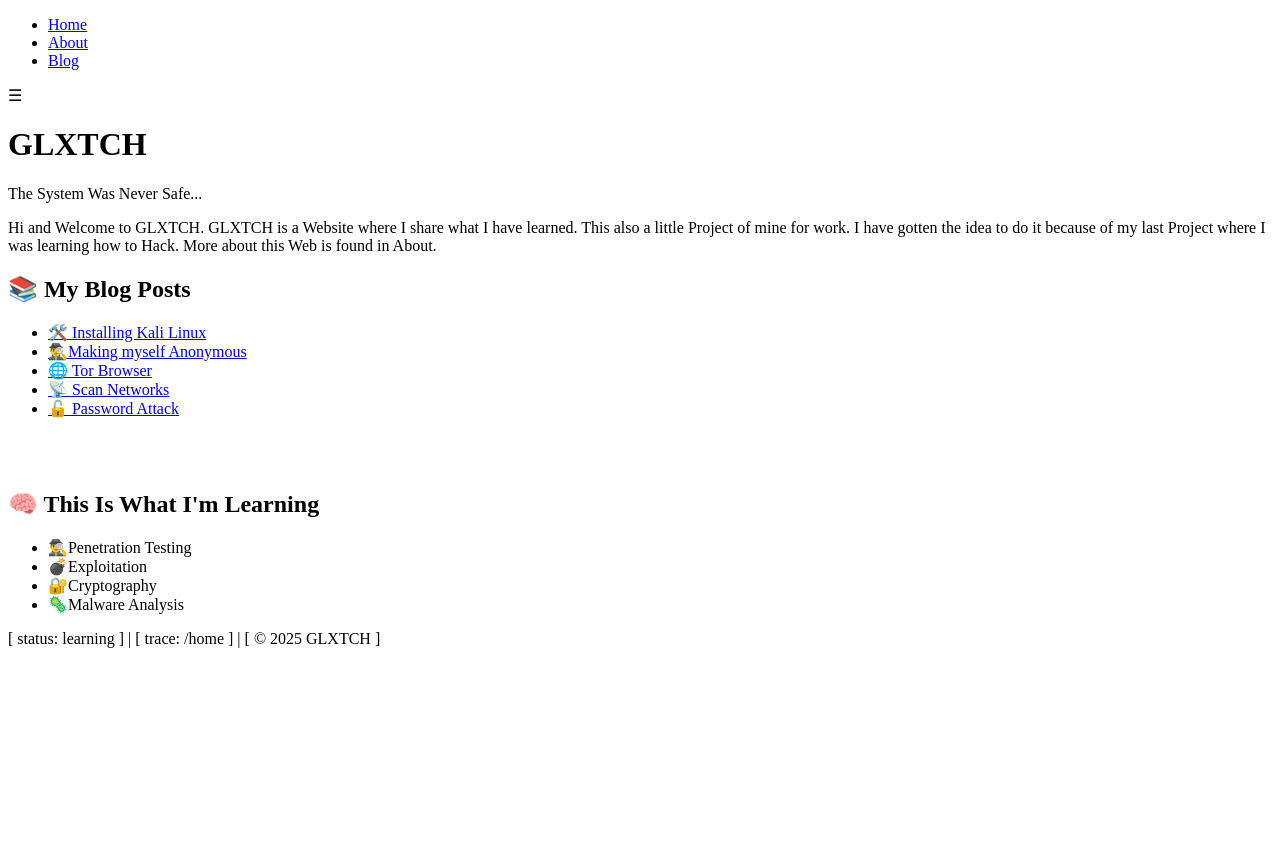
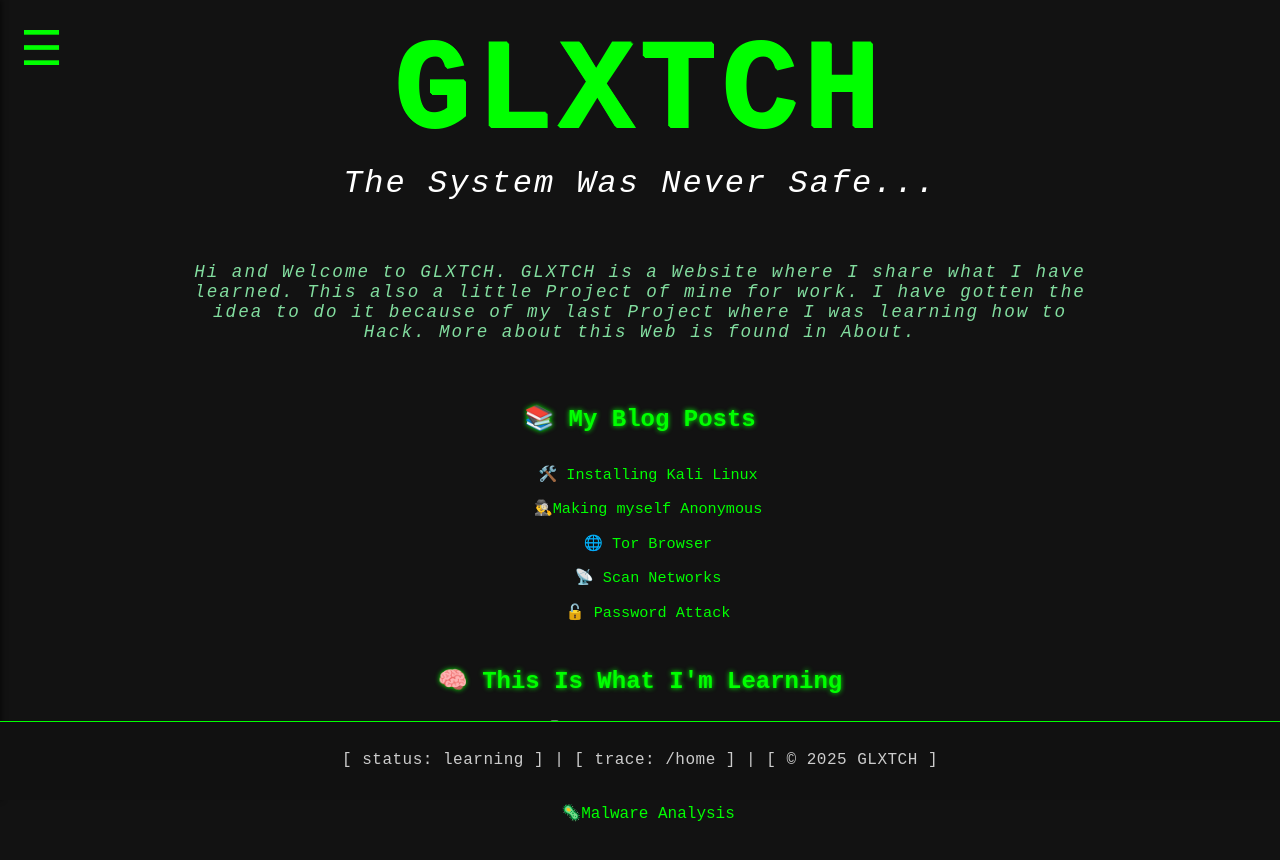
Before and after one commit to hacker5ele/GLXTCH, a plain HTML site: page index.html in a window 1280 px wide. Before the commit the page ends 800 px from the top, so only its background shows below. Drawn offline with Linux system fonts and the light colour scheme.

Commit message:
readd css file

```diff
--- /dev/null
+++ b/Style.css
@@ -0,0 +1,311 @@
+/* Global reset */
+* {
+    margin: 0;
+    padding: 0;
+    box-sizing: border-box;
+}
+
+/* Body settings */
+body {
+    background-color: #121212;
+    color: #c2d6c2;
+    font-family: 'Courier New', Courier, monospace;
+    display: flex;
+    justify-content: flex-start; /* Align content to the left */
+    align-items: flex-start; /* Align content to the top */
+    min-height: 100vh;
+    text-align: center;
+}
+
+/* Sidebar settings (Initially hidden) */
+.sidebar {
+    position: fixed;
+    top: 0;
+    left: -250px; /* Sidebar off-screen initially */
+    width: 250px;
+    height: 100%;
+    background-color: #1a1a1a;
+    display: flex;
+    flex-direction: column;
+    justify-content: flex-start;
+    align-items: center;
+    padding-top: 20px;
+    box-shadow: 2px 0 5px rgba(0, 0, 0, 0.5);
+    transition: left 0.3s ease; /* Smooth transition */
+}
+
+.sidebar.open {
+    left: 0; /* Move the sidebar into view */
+}
+
+.sidebar ul {
+    list-style: none;
+    width: 100%;
+    padding: 0;
+    margin-top: 50px;
+}
+
+.sidebar ul li {
+    width: 100%;
+    padding: 15px 0;
+    text-align: center;
+    transition: background-color 0.3s ease;
+}
+
+.sidebar ul li:hover {
+    background-color: #333333;
+}
+
+.sidebar ul li a {
+    color: #00FF00;
+    font-size: 1.5rem;
+    text-decoration: none;
+    text-transform: uppercase;
+}
+
+/* Menu icon (for opening sidebar) */
+.menu-icon {
+    font-size: 3rem;
+    color: #00FF00;
+    position: absolute;
+    top: 20px;
+    left: 20px;
+    cursor: pointer;
+}
+
+/* Main content container */
+.container {
+    display: flex;
+    flex-direction: column; /* Stack elements vertically */
+    justify-content: flex-start; /* Align items to the top */
+    align-items: center; /* Center items horizontally */
+    width: 100%;
+    padding-top: 20px; /* Add some padding from the top */
+    margin-left: 0;
+    transition: margin-left 0.3s ease; /* Smooth transition for content */
+    padding-bottom: 80px;
+}
+
+.container.active {
+    margin-left: 250px; /* Move content when sidebar is open */
+}
+
+/* Slogan styling */
+.slogan p {
+    font-size: 2rem;
+    color: #ffffff;
+    margin-bottom: 30px;
+    font-style: italic;
+    letter-spacing: 2px;
+}
+
+/* Logo (GLXCH) styling */
+.logo h1 {
+    font-size: 8rem;
+    font-weight: bold;
+    letter-spacing: 5px;
+    text-transform: uppercase;
+    color: #00FF00;
+    animation: glitch 1s infinite alternate-reverse; /* Apply glitch effect */
+}
+
+/* Glitch animation effect for the logo */
+@keyframes glitch {
+    0% {
+        transform: translate(0);
+        text-shadow: 1px 1px 0 #00FF00, -1px -1px 0 #00FF00;
+    }
+    25% {
+        transform: translate(-3px, 3px);
+        text-shadow: 1px 1px 0 #FF00FF, -1px -1px 0 #FF00FF;
+    }
+    50% {
+        transform: translate(3px, -3px);
+        text-shadow: 1px 1px 0 #FFFF00, -1px -1px 0 #FFFF00;
+    }
+    75% {
+        transform: translate(-3px, -3px);
+        text-shadow: 1px 1px 0 #FF00FF, -1px -1px 0 #FF00FF;
+    }
+    100% {
+        transform: translate(3px, 3px);
+        text-shadow: 1px 1px 0 #00FF00, -1px -1px 0 #00FF00;
+    }
+}
+
+.footer {
+    position: fixed;
+    bottom: 0;
+    width: 100%;
+    background-color: #111; /* same as your background */
+    color: #0f0;            /* hacker green */
+    text-align: center;
+    font-family: monospace;
+    font-size: 0.85rem;
+    padding: 10px 0;
+    border-top: 1px solid #0f0;
+    z-index: 100;
+  }
+
+ .footer p {
+    color: #ccc; /* light gray for readability */
+    font-family: 'Courier New', Courier, monospace;
+    font-size: 1rem;
+    line-height: 1.6;
+    margin: 1em auto;
+    max-width: 800px;
+    text-align: center;
+    letter-spacing: 0.5px;
+  }
+
+  .learning {
+    color: #0f0;
+    font-family: 'Courier New', Courier, monospace;
+    max-width: 800px;
+    margin: 2em auto;
+    text-align: center;
+    padding: 0 1em;
+  }
+
+  .learning h2 {
+    text-align: center;
+    margin-bottom: 1em;
+    font-size: 1.5rem;
+    color: #0f0;
+    text-shadow: 0 0 5px #0f0;
+  }
+
+  .learning ul {
+    list-style: none;
+    padding: 0;
+  }
+
+  .learning li {
+    margin: 0.5em 0;
+    padding-left: 1em;
+    position: relative;
+  }
+
+
+
+ .intro p {
+    font-size: 1.1rem;
+    color: #82dd9f;
+    margin-bottom: 30px;
+    margin-top: 30px;
+    font-style: italic;
+    letter-spacing: 2px;
+    text-align: center;
+    max-width: 900px;
+
+}
+
+
+.about h2 {
+    font-size: 5rem;
+    font-weight: bold;
+    letter-spacing: 5px;
+    text-transform: uppercase;
+    color: #00FF00;
+}
+
+.about-section {
+    margin: 3em auto;
+    max-width: 900px;
+    text-align: center;
+    padding: 0 1em;
+    color: #c2d6c2;
+    font-family: 'Courier New', Courier, monospace;
+  }
+
+  .glitch-title {
+    font-size: 2rem;
+    color: #0f0;
+    margin-bottom: 1em;
+    text-shadow: 0 0 5px #0f0;
+  }
+
+  .about-text {
+    font-size: 1.1rem;
+    line-height: 1.8;
+    color: #82dd9f;
+    font-style: italic;
+    letter-spacing: 1px;
+  }
+
+  .blog {
+    max-width: 800px;
+    margin: 2em auto;
+    padding: 0 1em;
+    color: #c2d6c2;
+    font-family: 'Courier New', Courier, monospace;
+  }
+
+  .blog h2 {
+    text-align: center;
+  font-size: 5rem;
+  color: #00ff00;
+  text-shadow: 0 0 5px #00ff00, 0 0 10px #008000;
+  margin-bottom: 1.5em;
+  font-family: 'Courier New', Courier, monospace;
+  letter-spacing: 2px;
+  border-bottom: 1px solid #0f0;
+  padding-bottom: 0.5em;
+  }
+
+  .post {
+    border-bottom: 1px solid #333;
+    margin-bottom: 2em;
+    padding-bottom: 1em;
+  }
+
+  .post h3 {
+    color: #00FF00;
+    font-size: 1.4rem;
+    margin-bottom: 0.2em;
+  }
+
+  .date {
+    font-size: 0.9rem;
+    color: #999;
+    margin-bottom: 0.5em;
+  }
+
+  .summary {
+    line-height: 1.6;
+    margin-bottom: 0.5em;
+  }
+
+  .tags {
+    font-size: 0.85rem;
+    color: #7fffd4;
+  }
+
+  .read-more {
+    color: #0f0;
+    text-decoration: none;
+    font-size: 0.95rem;
+    font-family: 'Courier New', Courier, monospace;
+    display: inline-block;
+    margin-top: 0.5em;
+    transition: color 0.3s ease;
+  }
+
+  .read-more:hover {
+    color: #ff00ff;
+  }
+
+  .post-box {
+    border: 1px solid #00FF00;
+    background-color: #1a1a1a;
+    padding: 1.5em;
+    margin-bottom: 2em;
+    border-radius: 10px;
+    box-shadow: 0 0 10px rgba(0, 255, 0, 0.2);
+    transition: transform 0.3s ease;
+  }
+
+  .post-box:hover {
+    transform: translateY(-5px);
+    box-shadow: 0 0 15px rgba(0, 255, 0, 0.4);
+  }
--- a/index.html
+++ b/index.html
@@ -4,7 +4,7 @@
     <meta charset="UTF-8">
     <meta name="viewport" content="width=device-width, initial-scale=1.0">
     <title>GLXTCH - The System Was Never Safe</title>
-    <link rel="stylesheet" href="style.css">
+    <link rel="stylesheet" href="Style.css">
 </head>
 <body>
     <!-- Sidebar (Initially hidden) -->
```
Also changed, not shown: about.html (+1 -1 lines), blog.html (+1 -1 lines).
